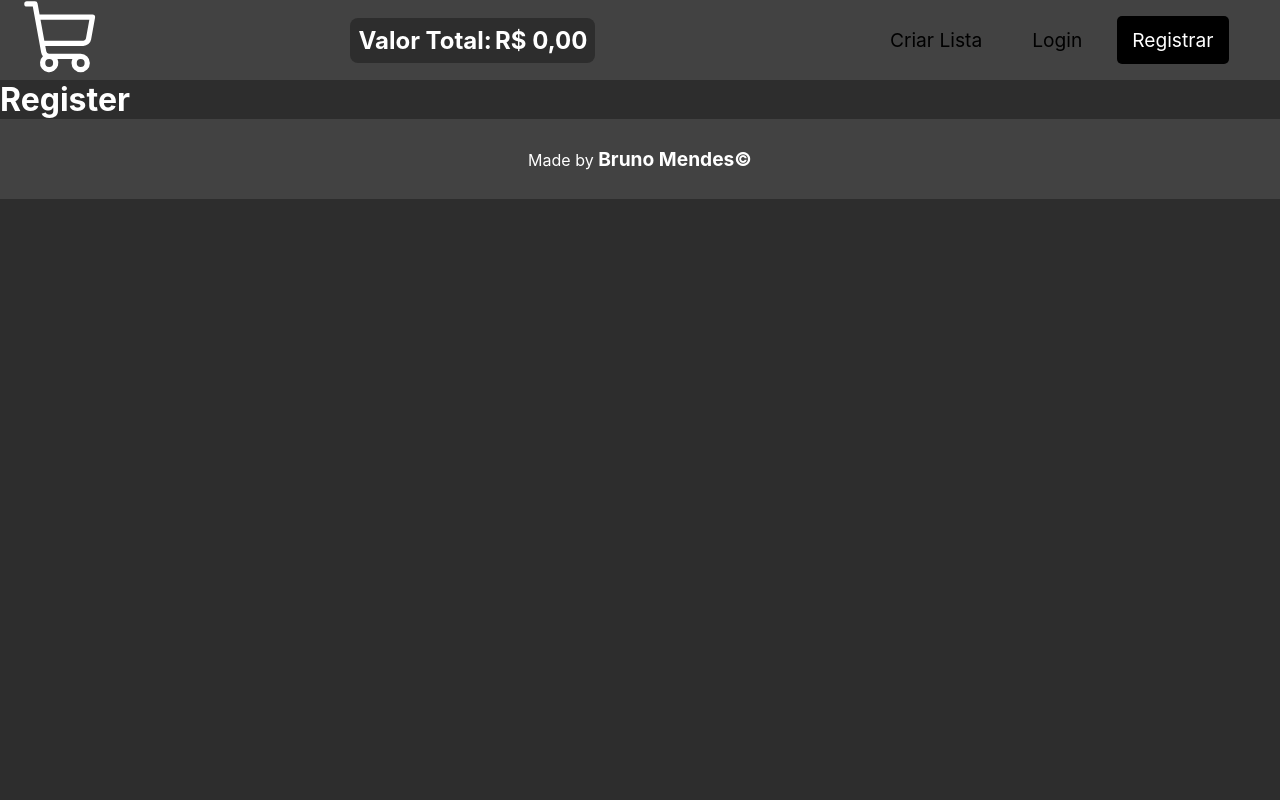
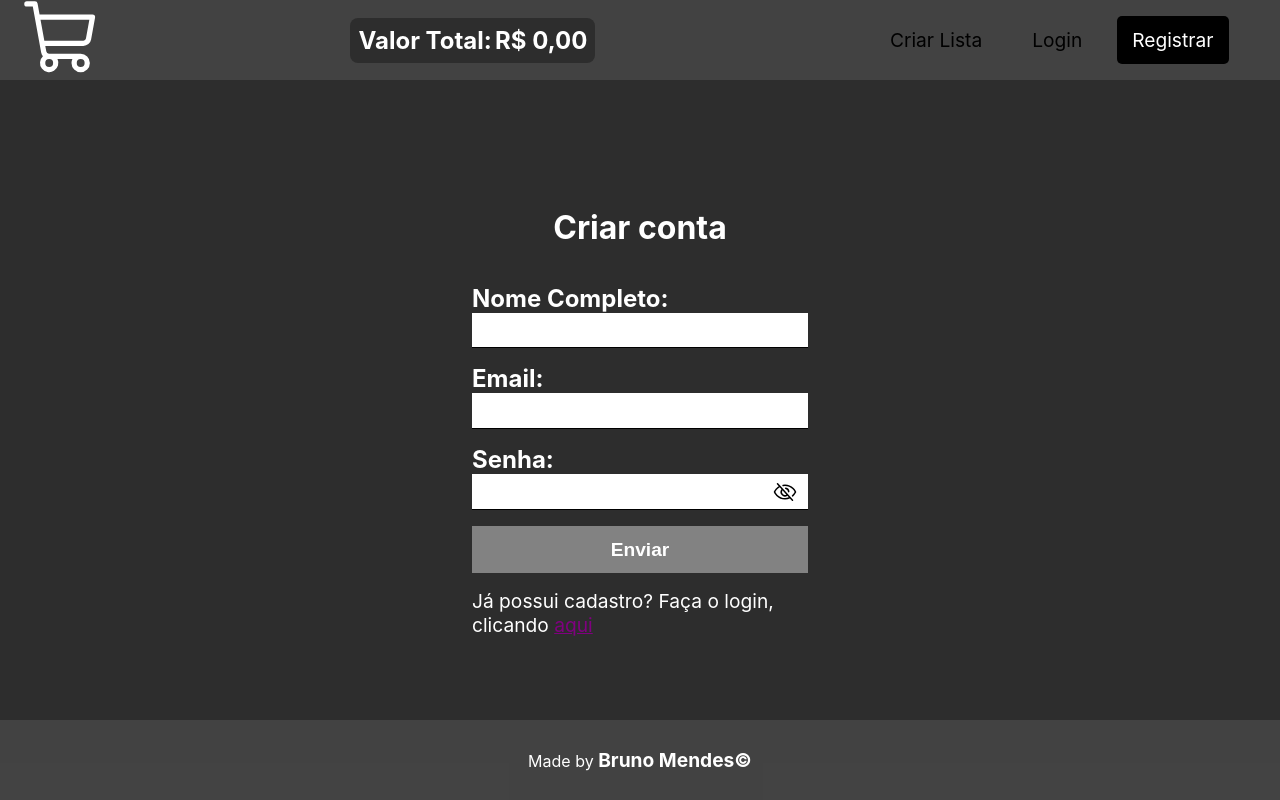
Before and after one commit to Brpimendes/list-web-ts, a React (Create React App) app: page /register in a window 1280 px wide. Built offline with nearby package versions, Linux system fonts and the light colour scheme.

Commit message:
commit inicial de cadastro

```diff
--- a/src/pages/Register/index.tsx
+++ b/src/pages/Register/index.tsx
@@ -1,5 +1,82 @@
+import {FormEvent, useState} from "react";
+import {Eye, EyeSlash} from "@phosphor-icons/react";
+import {RegisterContainer, RegisterForm} from "./styles";
+import {NavLink} from "react-router-dom";
+
 const Register = () => {
-    return <h1>Register</h1>
-}
+  const [name, setName] = useState<string>("");
+  const [email, setEmail] = useState<string>("");
+  const [password, setPassword] = useState<string>("");
+  const [checked, setChecked] = useState<boolean>(false);
 
-export default Register
+  async function handleSubmit(e: FormEvent<HTMLFormElement>) {
+    e.preventDefault();
+
+    const filter = {name, email, password};
+
+    console.log(filter);
+  }
+
+  function handleCheckViewPassword() {
+    setChecked(!checked);
+    let pwd = document.getElementById("password");
+
+    checked
+      ? pwd?.setAttribute("type", "text")
+      : pwd?.setAttribute("type", "password");
+  }
+
+  return (
+    <RegisterContainer>
+      <h1>Criar conta</h1>
+      <RegisterForm onSubmit={handleSubmit}>
+        <label>
+          <span>Nome Completo:</span>
+          <input
+            type="text"
+            name=""
+            id=""
+            value={name}
+            onChange={(e) => setName(e.target.value)}
+          />
+        </label>
+        <label>
+          <span>Email:</span>
+          <input
+            type="email"
+            name=""
+            id=""
+            value={email}
+            onChange={(e) => setEmail(e.target.value)}
+          />
+        </label>
+        <label>
+          <span>Senha:</span>
+          <input
+            type="password"
+            name=""
+            id="password"
+            value={password}
+            onChange={(e) => setPassword(e.target.value)}
+          />
+          {checked ? (
+            <button type="button" onClick={handleCheckViewPassword}>
+              {<Eye size={24} />}
+            </button>
+          ) : (
+            <button type="button" onClick={handleCheckViewPassword}>
+              {<EyeSlash size={24} />}
+            </button>
+          )}
+        </label>
+        <button type="submit">Enviar</button>
+        <span>
+          Já possui cadastro? Faça o login, clicando{" "}
+          <NavLink to={"/login"}>aqui</NavLink>
+        </span>
+      </RegisterForm>
+    </RegisterContainer>
+  );
+};
+
+export default Register;
--- /dev/null
+++ b/src/pages/Register/styles.ts
@@ -0,0 +1,86 @@
+import styled from "styled-components";
+
+export const RegisterContainer = styled.main`
+  height: 80vh;
+  display: flex;
+  flex-direction: column;
+  justify-content: center;
+  align-items: center;
+
+  h1{
+    text-align: center;
+  }
+
+  @media screen and (max-width: 412px) {
+    form{
+      width: 90%;
+    }
+  }
+`;
+
+export const RegisterForm = styled.form`
+  height: 50%;
+  width: 30%;
+  margin: 0.8rem;
+  padding: 1.5rem;
+
+  label {
+    display: block;
+    margin-bottom: 1rem;
+    position: relative;
+
+    span {
+      display: block;
+      font-size: 1.5rem;
+      font-weight: bold;
+      color: #fff;
+    }
+
+    input {
+      padding: 0.4rem;
+      width: 100%;
+      border: none;
+      border-bottom: 1px solid #000;
+      outline: none;
+      font-size: 1.2rem;
+    }
+  }
+
+  button[type="button"] {
+    position: absolute;
+    width: 0;
+    padding: 0;
+    background-color: transparent;
+    color: #000;
+    right: 35px;
+    bottom: 1px;
+    margin-bottom: 0;
+  }
+
+  button {
+    width: 100%;
+    margin-bottom: 1rem;
+    padding: 0.8rem;
+    border: none;
+    background-color: rgb(159, 159, 159, 0.75);
+    color: #fff;
+    font-size: 1.2rem;
+    font-weight: bold;
+    transition: all .333s ease;
+
+    &:hover {
+      filter: opacity(0.6);
+      background-color: rgb(52, 191, 17, 0.68);
+    }
+  }
+
+  span {
+    font-size: 1.2rem;
+    color: #fff;
+
+    a {
+      text-decoration: underline;
+      color: purple;
+    }
+  }
+`;
```
